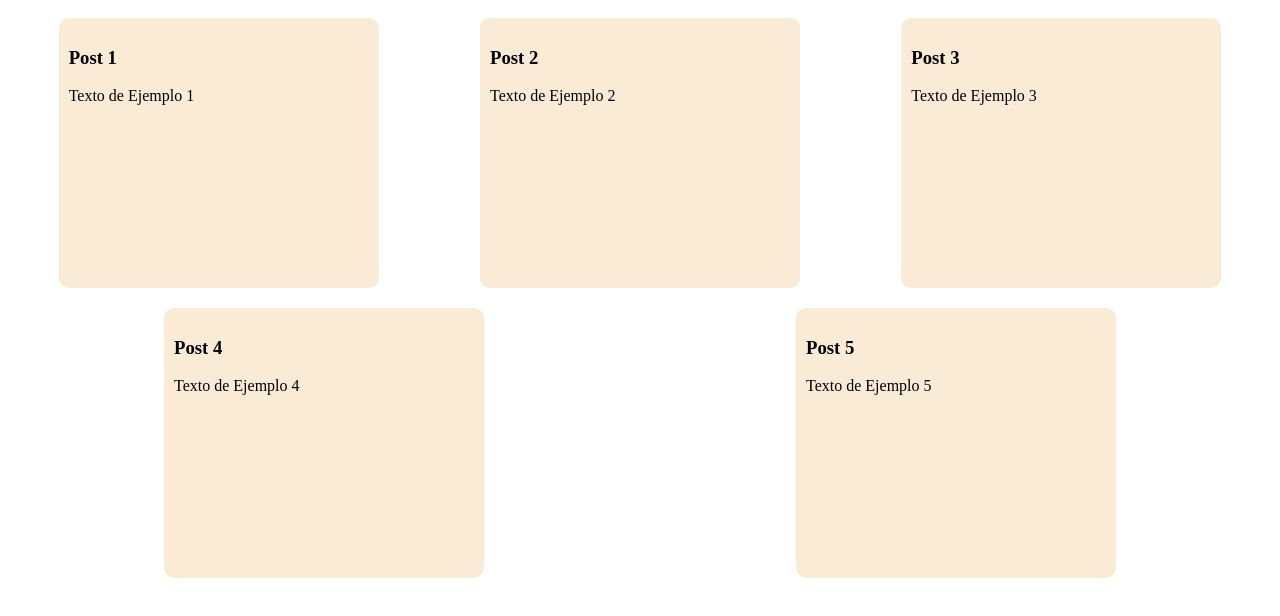
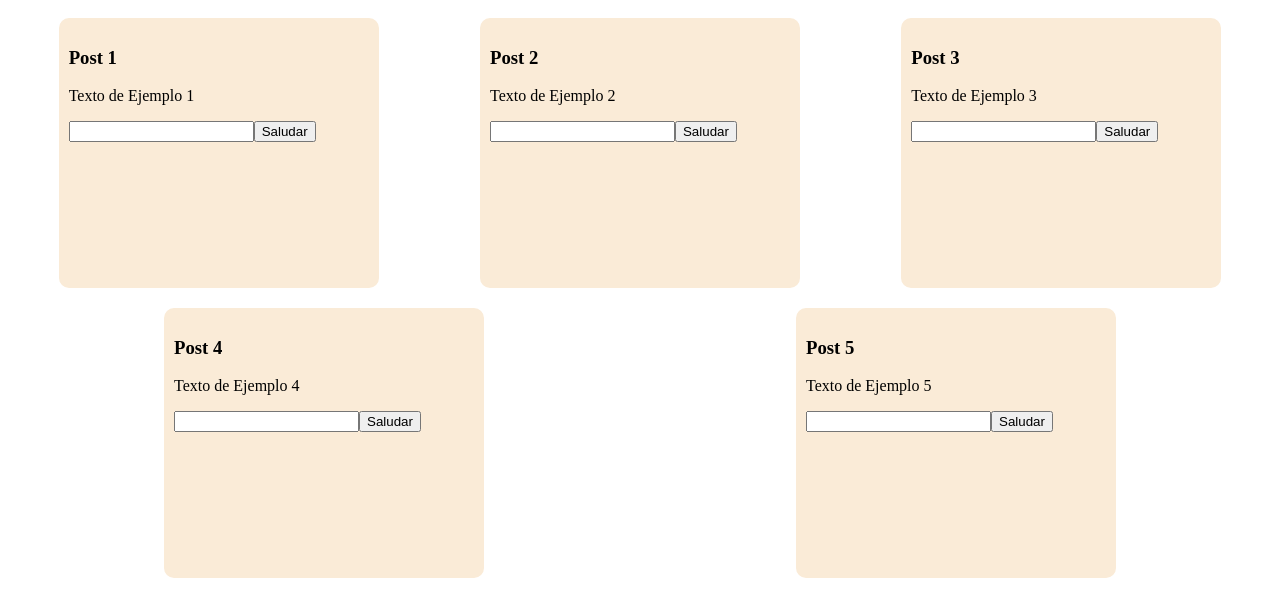
Before and after one commit to maalroba22/vuestudens, a Vue app: page / in a window 1280 px wide. Shown: the top 616 px of the page. Built offline with nearby package versions, Linux system fonts and the light colour scheme.

Commit message:
add to props components post

```diff
--- a/src/components/Post/PostDetails.vue
+++ b/src/components/Post/PostDetails.vue
@@ -2,12 +2,14 @@
     <div class="post">
         <h3> {{props.title}}</h3>
         <p>{{props.content}}</p>
+        <input type="text" v-model="message"/>
+        <button @click="handleClickSaludar">Saludar</button>
     </div>
 </template>
 
 <script lang="ts" >
 
-import { defineComponent } from 'vue'
+import { defineComponent,Ref,ref } from 'vue'
 export default defineComponent({
 
     name: 'PostDetail',
@@ -24,9 +26,18 @@ export default defineComponent({
         }
 
     },
-    setup(props){
-        return {props}
+
+    emits:['soyhai'],
+    setup(props,{emit}){
+        const handleClickSaludar =()=>{
+           emit("soyhai",message.value)
+        }
+
+        let message:Ref<string> = ref("")
+        return {props,message,handleClickSaludar}
     }
+
+
 
 
 })
--- a/src/components/Post/PostList.vue
+++ b/src/components/Post/PostList.vue
@@ -3,7 +3,7 @@ import PostDetails from './PostDetails.vue';
 
 <template>
     <div class="container">
-        <PostDetails v-for="el in info" :key="el.title" :title="el.title" :content="el.content"  />
+        <PostDetails v-for="el in info" :key="el.title" :title="el.title" :content="el.content" @soyhai="showAlert" />
 
     </div>
 
@@ -42,6 +42,10 @@ let info:Array<Ipost> = [
 
 ]
 
+function showAlert(msg:string){
+    alert(msg)
+}
+
 </script>
 
 <style scoped>
```
